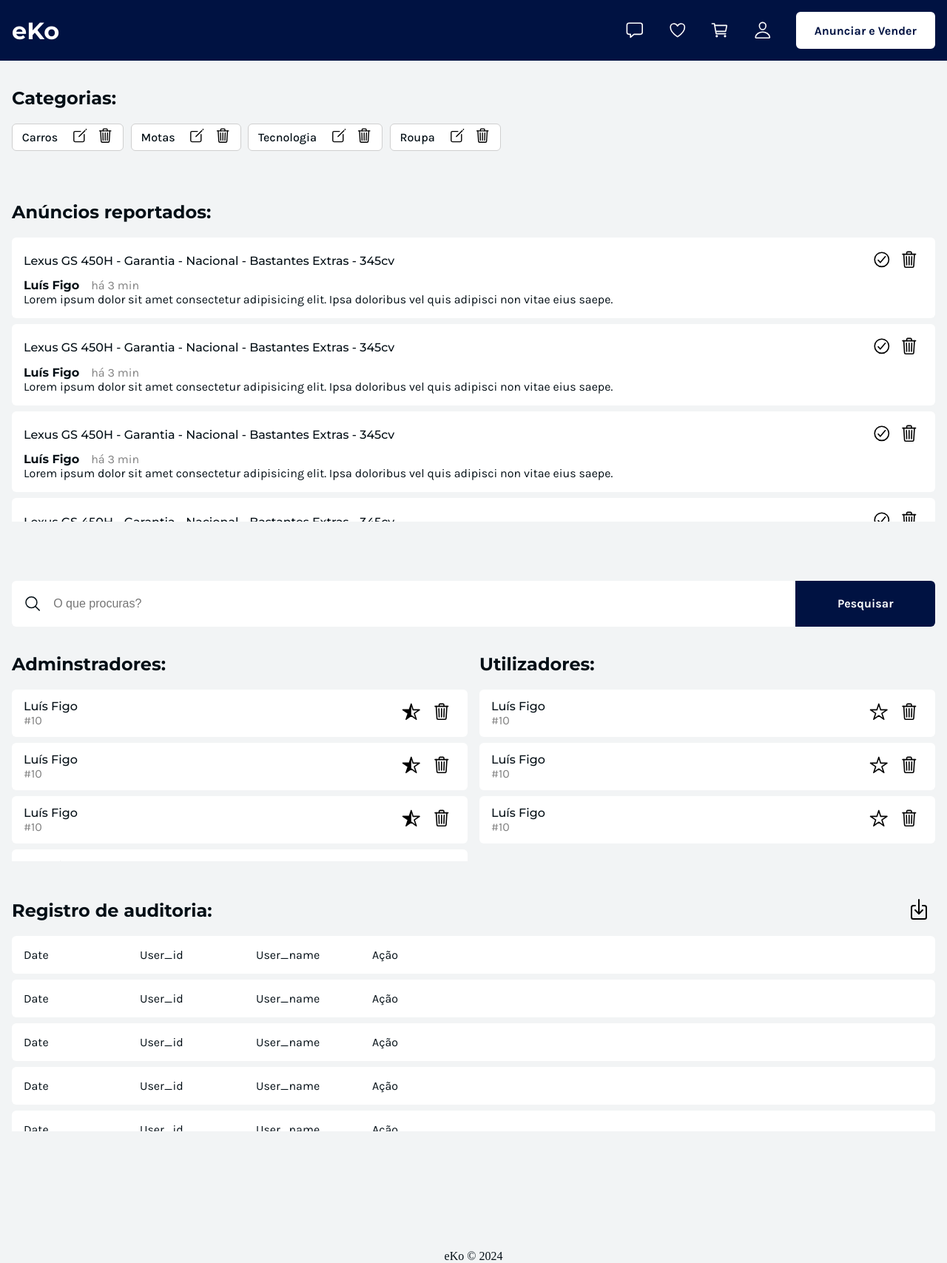
After one commit to FEUP-LTW-2024/ltw-project-2024-ltw02g06, a PHP site: page /pages/admin.php in a window 1280 px wide. The commit adds this page. Shown: the whole page at 74% size. Run offline with PHP 8.4, Linux system fonts and the light colour scheme; data comes from the database, SQL or seed files in the repository.

Commit message:
Created the UI of the admin page

```diff
--- /dev/null
+++ b/css/admin.css
@@ -0,0 +1,239 @@
+#admin-categories-section,
+#admin-reported-items-section,
+#admin-users-section,
+#admin-changes-history-section {
+  width: 100%;
+}
+
+#admin-categories-section > ul {
+  display: flex;
+  flex-direction: row;
+  flex-wrap: wrap;
+  gap: 0.6rem;
+
+  padding: 0;
+
+  list-style: none;
+}
+
+#admin-categories-section li {
+  display: flex;
+  flex-direction: row;
+  align-items: center;
+  padding: 0.2rem 0.4rem 0.2rem 0.8rem;
+
+  border: 1px solid rgb(207, 207, 207);
+  border-radius: 6px;
+
+  background-color: white;
+}
+
+#admin-categories-section li p {
+  margin: 0;
+  padding-right: 0.8rem;
+
+  font-weight: 500;
+}
+
+#admin-categories-section li button {
+  background-color: transparent;
+  border: none;
+  cursor: pointer;
+}
+
+#admin-categories-section li button ion-icon {
+  font-size: 1.4rem;
+}
+
+
+
+#reported-items-container {
+  display: flex;
+  flex-direction: column;
+  gap: 0.5rem;
+
+  max-height: 24rem;
+
+  overflow: scroll;
+
+  padding: 0;
+}
+
+#reported-items-container button {
+  background-color: transparent;
+  border: none;
+  cursor: pointer;
+}
+
+#reported-items-container li {
+  display: flex;
+  flex-direction: column;
+  gap: 0.5rem;
+
+  max-height: 10rem;
+
+  padding: 1rem;
+  border-radius: 6px;
+
+  background-color: white;
+}
+
+.reported-item {
+  display: flex;
+  flex-direction: row;
+  justify-content: space-between;
+  align-items: center;
+  gap: 0.5rem;
+
+  padding-bottom: 0;
+}
+
+.reported-item h3 {
+  display: -webkit-box;
+  -webkit-line-clamp: 1;
+  -webkit-box-orient: vertical;
+  overflow: hidden;
+  text-overflow: ellipsis;
+}
+
+.report-item-msg > div {
+  display: flex;
+  flex-direction: row;
+  align-items: center;
+  gap: 1rem;
+}
+
+.report-item-msg span {
+  color: gray;
+}
+
+.reported-item > div:first-of-type {
+  display: flex;
+  flex-direction: row;
+}
+
+.reported-item > div:first-of-type > div {
+  display: flex;
+  flex-direction: row;
+}
+
+.report-item-msg {
+  overflow: scroll;
+}
+
+
+
+#admin-users-section > div:last-of-type {
+  display: flex;
+  flex-direction: row;
+  gap: 1rem;
+}
+
+#admin-users-section > div:last-of-type > div {
+  width: 100%;
+}
+
+#admin-users-section ul {
+  display: flex;
+  flex-direction: column;
+  gap: 0.5rem;
+
+  padding: 0;
+  margin: 0;
+
+  max-height: 14.5rem;
+
+  overflow: scroll;
+
+  list-style: none;
+}
+
+#admin-users-section li {
+  display: flex;
+  flex-direction: row;
+  align-items: center;
+  justify-content: space-between;
+
+  padding: 1rem;
+  border-radius: 6px;
+
+  height: 4rem;
+  box-sizing: border-box;
+
+  background-color: white;
+}
+
+#admin-users-section li button {
+  background-color: transparent;
+  border: none;
+  cursor: pointer;
+}
+
+#admin-users-section p {
+  color: gray;
+}
+
+#admin-changes-history-section > div {
+  display: flex;
+  flex-direction: row;
+  justify-content: space-between;
+  align-items: center;
+}
+
+#admin-changes-history-section button {
+  background-color: transparent;
+  border: none;
+  cursor: pointer;
+}
+
+#admin-changes-history-section button ion-icon {
+  font-size: 2rem;
+}
+
+#admin-changes-history-section ul {
+  display: flex;
+  flex-direction: column;
+  gap: 0.5rem;
+
+  width: 100%;
+  max-height: 16.5rem;
+  overflow: scroll;
+
+  margin: 0;
+  padding: 0;
+
+  list-style: none;
+}
+
+#admin-changes-history-section ul li {
+  display: grid;
+  grid-template-columns: 1fr 1fr 1fr 5fr;
+  gap: 0.5rem;
+  align-items: center;
+
+  height: 4rem;
+
+  padding: 1rem;
+  border-radius: 6px;
+
+  box-sizing: border-box;
+
+  background-color: white;
+}
+
+@media all and (max-width: 768px) {
+  #admin-users-section {
+    flex-direction: column;
+  }
+
+  #admin-changes-history-section ul {
+    max-height: 22rem;
+  }
+
+  #admin-changes-history-section ul li {
+    grid-template-rows: 1fr 1fr;
+    grid-template-columns: 1fr 1fr 1fr;
+
+    height: 6rem;
+  }
+}
--- a/css/inbox.css
+++ b/css/inbox.css
@@ -52,6 +52,7 @@
 .inbox-chat-item > div > div {
   display: flex;
   flex-direction: row;
+  justify-content: space-between;
   gap: 1rem;
 }
 
--- /dev/null
+++ b/pages/admin.php
@@ -0,0 +1,21 @@
+<?php
+declare(strict_types=1);
+
+require_once (__DIR__ . '/../utils/session.php');
+$session = new Session();
+
+require_once (__DIR__ . '/../database/connection.db.php');
+
+require_once (__DIR__ . '/../templates/header.tpl.php');
+require_once (__DIR__ . '/../templates/footer.tpl.php');
+require_once (__DIR__ . '/../templates/admin.tpl.php');
+
+$db = getDatabaseConnection();
+
+drawHeader($session);
+drawAdminCategoriesSection();
+drawAdminReportedItemsSection();
+drawAdminUsersSection();
+drawAdminChangesHistorySection();
+drawFooter();
+?>
--- /dev/null
+++ b/templates/admin.tpl.php
@@ -0,0 +1,183 @@
+<?php
+declare(strict_types=1);
+
+require_once (__DIR__ . '/../templates/search-bar.tpl.php');
+require_once (__DIR__ . '/../templates/item.tpl.php');
+?>
+
+<?php function drawAdminCategoriesSection()
+{ ?>
+  <!-- This is currently static - TODO make dinamic: -->
+  <section id="admin-categories-section">
+    <h2>Categorias:</h2>
+    <ul>
+      <li>
+        <p>Carros</p>
+        <button title="Editar"><ion-icon name="create-outline"></ion-icon></button>
+        <button title="Remover"><ion-icon name="trash-outline"></ion-icon></button>
+      </li>
+      <li>
+        <p>Motas</p>
+        <button title="Editar"><ion-icon name="create-outline"></ion-icon></button>
+        <button title="Remover"><ion-icon name="trash-outline"></ion-icon></button>
+      </li>
+      <li>
+        <p>Tecnologia</p>
+        <button title="Editar"><ion-icon name="create-outline"></ion-icon></button>
+        <button title="Remover"><ion-icon name="trash-outline"></ion-icon></button>
+      </li>
+      <li>
+        <p>Roupa</p>
+        <button title="Editar"><ion-icon name="create-outline"></ion-icon></button>
+        <button title="Remover"><ion-icon name="trash-outline"></ion-icon></button>
+      </li>
+    </ul>
+  </section>
+<?php } ?>
+
+<?php function drawAdminReportedItemsSection()
+{ ?>
+  <!-- This is currently static - TODO make dinamic: -->
+  <section id="admin-reported-items-section">
+    <h2>Anúncios reportados:</h2>
+    <?php
+    drawAdminReportedItems();
+    ?>
+  </section>
+<?php } ?>
+
+<?php function drawAdminUsersSection()
+{ ?>
+  <!-- This is currently static - TODO make dinamic: -->
+  <section id="admin-users-section">
+    <?php
+    drawSmallSearchBar();
+    ?>
+
+    <div>
+      <div>
+        <h2>Adminstradores:</h2>
+        <ul>
+          <li>
+            <div>
+              <h3>Luís Figo</h3>
+              <p>#10</p>
+            </div>
+            <div>
+              <button title="Remover cargo"><ion-icon name="star-half-outline"></ion-icon></button>
+              <button title="Apagar utilizador"><ion-icon name="trash-outline"></ion-icon></button>
+            </div>
+          </li>
+          <li>
+            <div>
+              <h3>Luís Figo</h3>
+              <p>#10</p>
+            </div>
+            <div>
+              <button title="Remover cargo"><ion-icon name="star-half-outline"></ion-icon></button>
+              <button title="Apagar utilizador"><ion-icon name="trash-outline"></ion-icon></button>
+            </div>
+          </li>
+          <li>
+            <div>
+              <h3>Luís Figo</h3>
+              <p>#10</p>
+            </div>
+            <div>
+              <button title="Remover cargo"><ion-icon name="star-half-outline"></ion-icon></button>
+              <button title="Apagar utilizador"><ion-icon name="trash-outline"></ion-icon></button>
+            </div>
+          </li>
+          <li>
+            <div>
+              <h3>Luís Figo</h3>
+              <p>#10</p>
+            </div>
+            <div>
+              <button title="Remover cargo"><ion-icon name="star-half-outline"></ion-icon></button>
+              <button title="Apagar utilizador"><ion-icon name="trash-outline"></ion-icon></button>
+            </div>
+          </li>
+        </ul>
+      </div>
+      <div>
+        <h2>Utilizadores:</h2>
+        <ul>
+          <li>
+            <div>
+              <h3>Luís Figo</h3>
+              <p>#10</p>
+            </div>
+            <div>
+              <button title="Tornar administrador"><ion-icon name="star-outline"></ion-icon></button>
+              <button title="Apagar utilizador"><ion-icon name="trash-outline"></ion-icon></button>
+            </div>
+          </li>
+          <li>
+            <div>
+              <h3>Luís Figo</h3>
+              <p>#10</p>
+            </div>
+            <div>
+              <button title="Tornar administrador"><ion-icon name="star-outline"></ion-icon></button>
+              <button title="Apagar utilizador"><ion-icon name="trash-outline"></ion-icon></button>
+            </div>
+          </li>
+          <li>
+            <div>
+              <h3>Luís Figo</h3>
+              <p>#10</p>
+            </div>
+            <div>
+              <button title="Tornar administrador"><ion-icon name="star-outline"></ion-icon></button>
+              <button title="Apagar utilizador"><ion-icon name="trash-outline"></ion-icon></button>
+            </div>
+          </li>
+        </ul>
+      </div>
+    </div>
+  </section>
+<?php } ?>
+
+<?php function drawAdminChangesHistorySection()
+{ ?>
+  <!-- This is currently static - TODO make dinamic: -->
+  <section id="admin-changes-history-section">
+    <div>
+      <h2>Registro de auditoria:</h2>
+      <button title="Donwload registro de auditoria"><ion-icon name="download-outline"></ion-icon></button>
+    </div>
+    <ul>
+      <li>
+        <p>Date</p>
+        <p>User_id</p>
+        <p>User_name</p>
+        <p>Ação</p>
+      </li>
+      <li>
+        <p>Date</p>
+        <p>User_id</p>
+        <p>User_name</p>
+        <p>Ação</p>
+      </li>
+      <li>
+        <p>Date</p>
+        <p>User_id</p>
+        <p>User_name</p>
+        <p>Ação</p>
+      </li>
+      <li>
+        <p>Date</p>
+        <p>User_id</p>
+        <p>User_name</p>
+        <p>Ação</p>
+      </li>
+      <li>
+        <p>Date</p>
+        <p>User_id</p>
+        <p>User_name</p>
+        <p>Ação</p>
+      </li>
+    </ul>
+  </section>
+<?php } ?>
--- a/templates/header.tpl.php
+++ b/templates/header.tpl.php
@@ -32,8 +32,8 @@ require_once (__DIR__ . '/../utils/session.php');
     <link rel="stylesheet" href="../css/profile.css">
     <link rel="stylesheet" href="../css/inbox.css">
     <link rel="stylesheet" href="../css/cart.css">
-    <link rel="stylesheet" href="../css/wishlist.css">
     <link rel="stylesheet" href="../css/seller.css">
+    <link rel="stylesheet" href="../css/admin.css">
   </head>
 
   <body>
--- a/templates/item.tpl.php
+++ b/templates/item.tpl.php
@@ -478,3 +478,39 @@ require_once (__DIR__ . '/../templates/search-bar.tpl.php');
     </div>
   </section>
 <?php } ?>
+
+
+<?php function drawAdminReportedItems()
+{ ?>
+  <ul id="reported-items-container">
+    <?php
+    drawAdminReportedItem();
+    drawAdminReportedItem();
+    drawAdminReportedItem();
+    drawAdminReportedItem();
+    ?>
+  </ul>
+<?php } ?>
+
+<?php function drawAdminReportedItem()
+{ ?>
+  <li>
+    <div class="reported-item">
+      <h3>Lexus GS 450H - Garantia - Nacional - Bastantes Extras - 345cv</h3>
+      <div>
+        <button title="Manter anúncio"><ion-icon name="checkmark-circle-outline"></ion-icon></button>
+        <button title="Apagar anúncio"><ion-icon name="trash-outline"></ion-icon></button>
+      </div>
+    </div>
+
+    <div class="report-item-msg">
+      <div>
+        <h4>Luís Figo</h4>
+        <span>há 3 min</span>
+      </div>
+      <p>Lorem ipsum dolor sit amet consectetur adipisicing elit. Ipsa doloribus vel quis adipisci non vitae eius
+        saepe.</p>
+    </div>
+
+  </li>
+<?php } ?>
```
